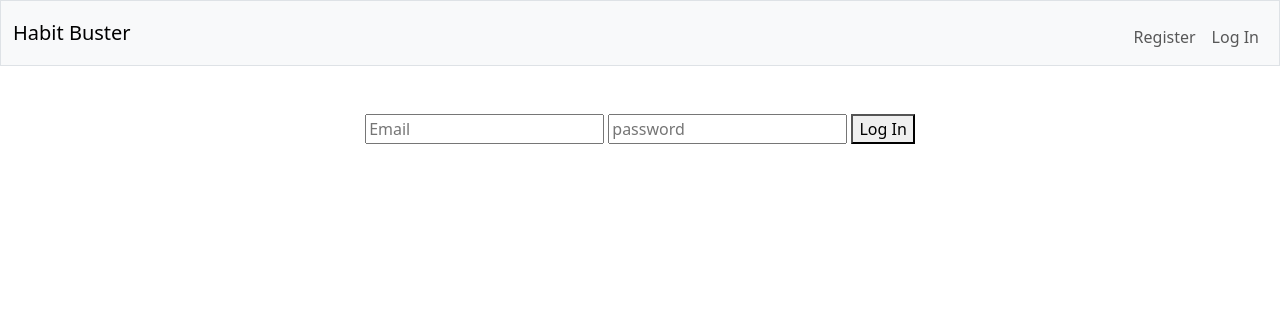
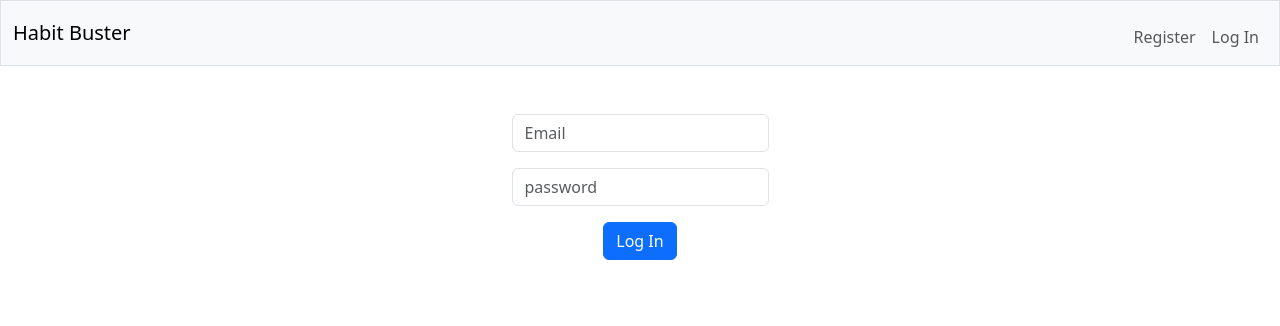
Before and after one commit to manchunyu/iquit, a Flask app: page /login in a window 1280 px wide. Shown: the top 326 px of the page. Run offline with Flask 3, Linux system fonts and the light colour scheme; some libraries are stand-ins or nearby versions.

Commit message:
Style login page

```diff
--- a/app.py
+++ b/app.py
@@ -96,3 +96,10 @@ def register():
 def logout():
     session.clear()
     return redirect("/")
+
+@app.route("/habits", methods=["GET", "POST"])
+def habits():
+    if request.method == "POST":
+        habit = request.form.get("habit")
+        if not habit:
+            return apology("Please enter a habit")
--- a/templates/login.html
+++ b/templates/login.html
@@ -4,8 +4,12 @@
 
 {% block main %}
 <form action="/login" method="post">
-    <input name="email" placeholder="Email" type="email" autocomplete="off">
-    <input name="password" placeholder="password" type="password" autocomplete="off">
-    <button type="submit">Log In</button>
+    <div class="mb-3">
+        <input name="email" placeholder="Email" type="email" autocomplete="off" class="form-control mx-auto w-auto">
+    </div>
+    <div class="mb-3">
+        <input name="password" placeholder="password" type="password" autocomplete="off" class="form-control mx-auto w-auto">
+    </div>
+    <button type="submit" class="btn btn-primary">Log In</button>
 </form>
 {% endblock %}
```
